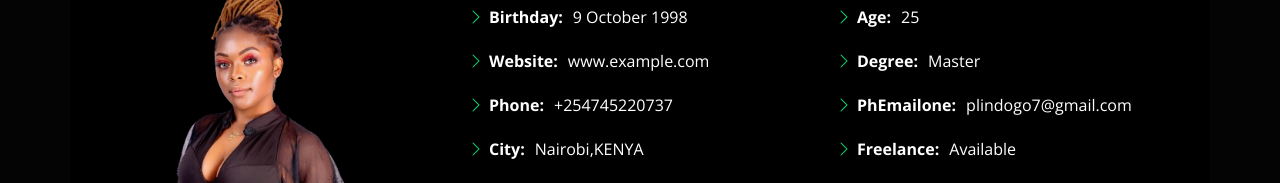
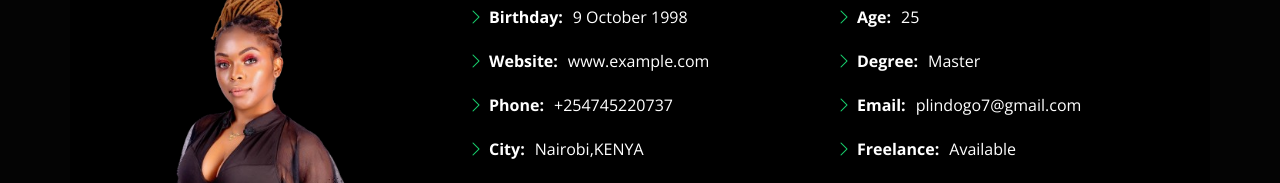
Before and after one commit to JimmyCodeMunity/PatriciaLihandaPortfolio, a plain HTML site: page index.html in a window 1280 px wide. Both pictures are taken after a click on the link "About". Shown: the part 247-430 px from the top of the page. Drawn offline with nearby package versions, Linux system fonts and the light colour scheme.

Commit message:
portfolio

```diff
--- a/index.html
+++ b/index.html
@@ -111,7 +111,7 @@
               <ul>
                 <li><i class="bi bi-chevron-right"></i> <strong>Age:</strong> <span>25</span></li>
                 <li><i class="bi bi-chevron-right"></i> <strong>Degree:</strong> <span>Master</span></li>
-                <li><i class="bi bi-chevron-right"></i> <strong>PhEmailone:</strong> <span>plindogo7@gmail.com</span></li>
+                <li><i class="bi bi-chevron-right"></i> <strong>Email:</strong> <span>plindogo7@gmail.com</span></li>
                 <li><i class="bi bi-chevron-right"></i> <strong>Freelance:</strong> <span>Available</span></li>
               </ul>
             </div>
```
